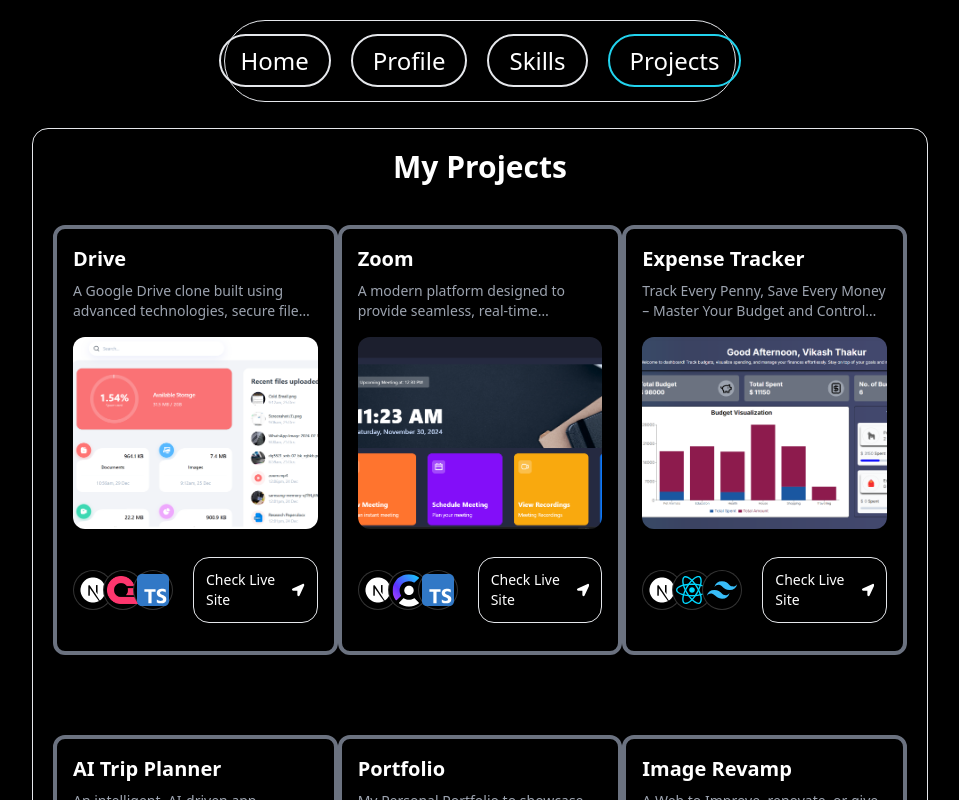
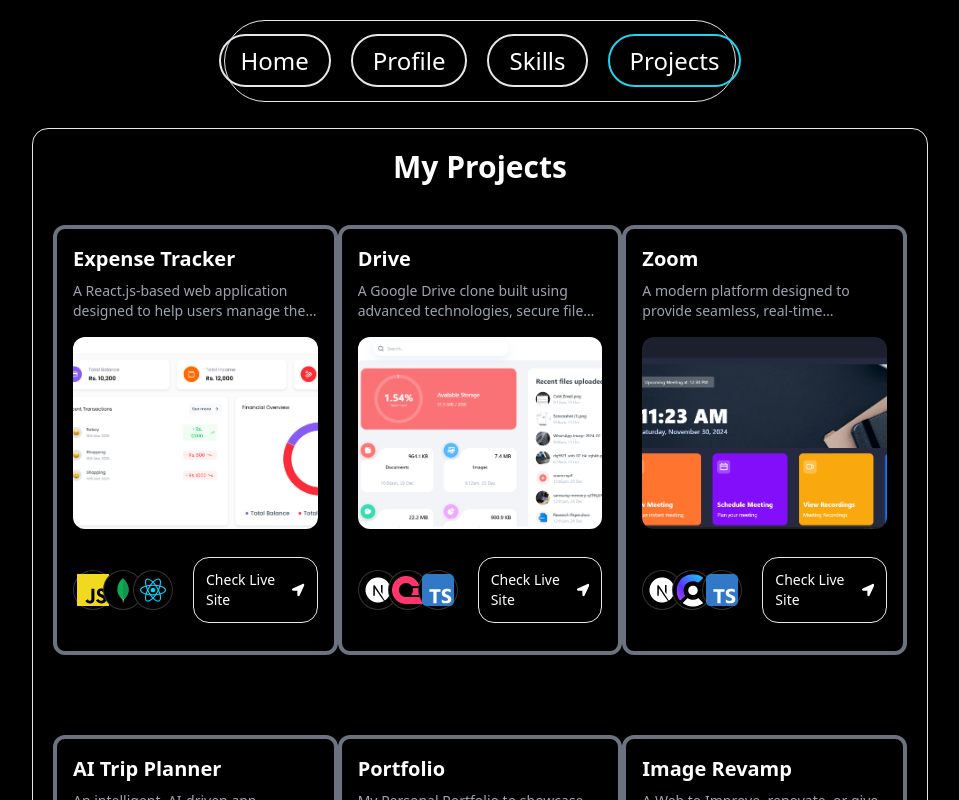
Before and after one commit to Vikash-thak12/MyPortfolio, a Next.js app: page /projects in a window 1280 px wide. Shown: the top 800 px of the page, without its empty margins (160-1119 px from the left). Built offline with nearby package versions, Linux system fonts and the light colour scheme.

Commit message:
Updated: Resume, project

```diff
--- a/data/index.ts
+++ b/data/index.ts
@@ -8,6 +8,14 @@
   export const projects = [
     {
       id: 0,
+      title: "Expense Tracker",
+      des: "A React.js-based web application designed to help users manage their finances efficiently. It allows users to track their income, expenses, and overall balance through interactive charts and an intuitive UI.",
+      img: "/expense.png",
+      iconLists: ["/assets/javascript.svg", "/assets/mongodb.svg", "/assets/react.svg"],
+      link: "https://coruscating-gnome-2212fe.netlify.app/dashboard",
+    },
+    {
+      id: 1,
       title: "Drive",
       des: " A Google Drive clone built using advanced technologies, secure file uploads, file sharing, intuitive folder management, and seamless user authentication through OTP. This project offers efficient file storage and retrieval with a clean, user-friendly interface. ",
       img: "/drive.png",
@@ -15,20 +23,12 @@
       link: "https://drive-sigma-lac.vercel.app/",
     },
     {
-      id: 1,
+      id: 2,
       title: "Zoom",
       des: "A modern platform designed to provide seamless, real-time communication and collaboration. With features like high-quality video and audio, screen sharing, meeting recording, and secure authentication, it ensures a user-friendly experience across devices.",
       img: "/zoom.png",
       iconLists: ["/assets/next.svg", "/assets/c.svg", "/assets/ts.svg"],
       link: "https://zoom-amber.vercel.app/",
-    },
-    {
-      id: 2,
-      title: "Expense Tracker",
-      des: "Track Every Penny, Save Every Money – Master Your Budget and Control Your Future.",
-      img: "/ss.png",
-      iconLists: ["/assets/next.svg", "/assets/re.svg", "/assets/tail.svg"],
-      link: "https://tracexpense.vercel.app/",
     },
     {
       id: 3,
```
Also changed, not shown: public/expense.png (added), 1 other file (tests, documents, lock files or other folders).
